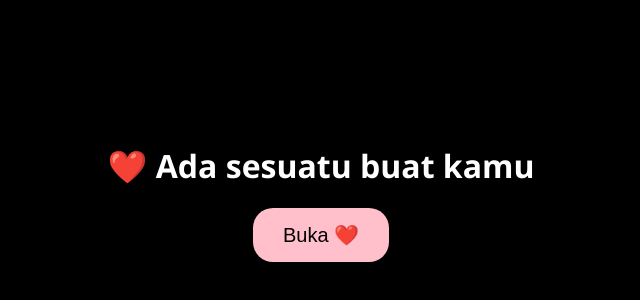
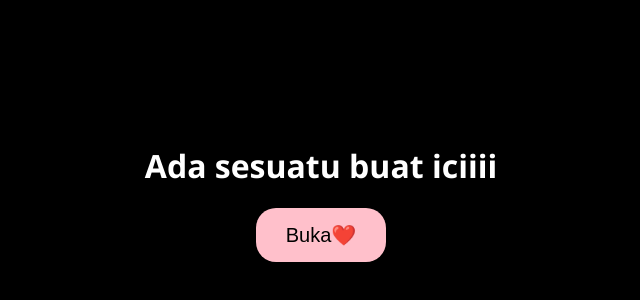
Before and after one commit to DudungArtz/Love, a plain HTML site: page index.html in a window 1280 px wide. Shown: the part 208-508 px from the top of the page, without its empty margins (319-959 px from the left). Drawn offline with Linux system fonts and the light colour scheme.

Commit message:
Update index.html

```diff
--- a/index.html
+++ b/index.html
@@ -96,8 +96,8 @@ body {
 
 <!-- OPENING -->
 <div id="opening">
-  <h1>❤️ Ada sesuatu buat kamu</h1>
-  <button onclick="start()">Buka ❤️</button>
+  <h1>Ada sesuatu buat iciiii</h1>
+  <button onclick="start()">Buka❤️</button>
 </div>
 
 <!-- MAIN -->
```
